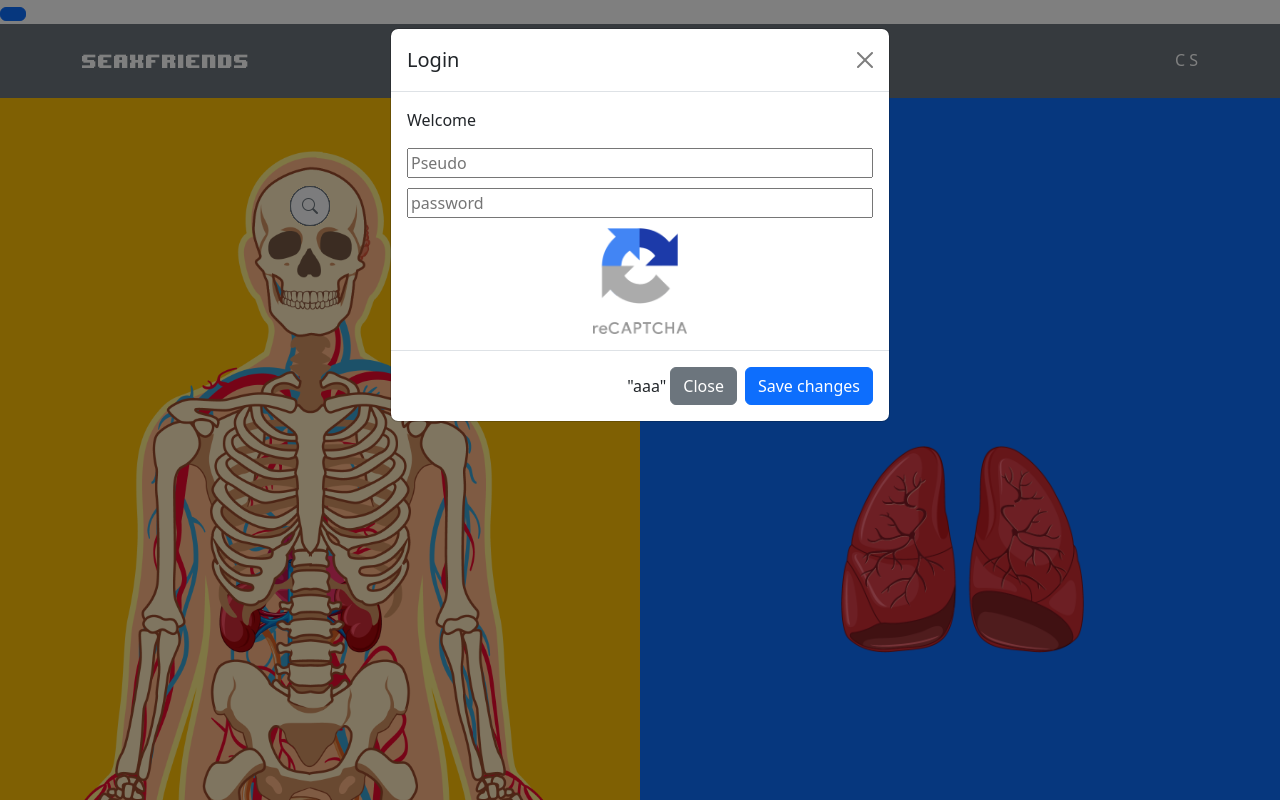
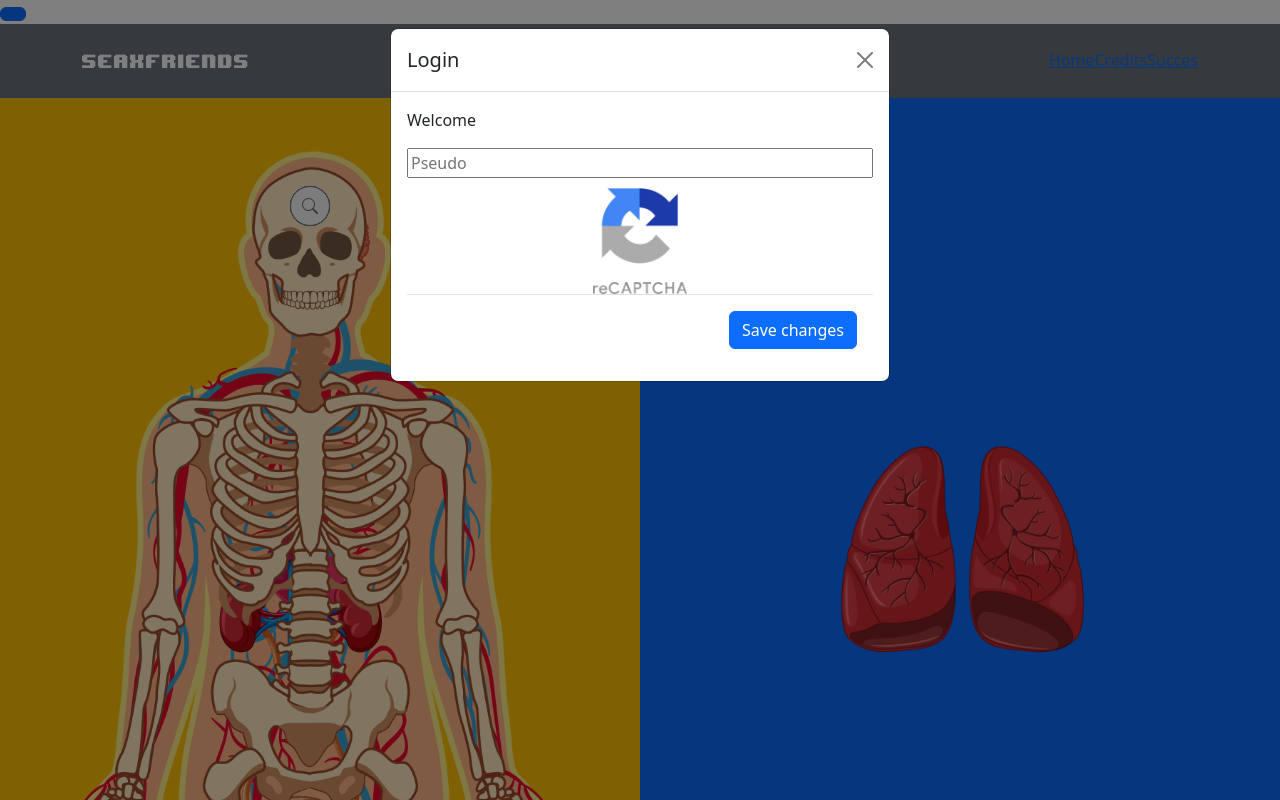
Before and after one commit to Shaddushi/NuitDeInfo, a Vue app in the folder Vue-frontEnd/: page / in a window 1280 px wide. Shown: the top 800 px of the page. Built offline with nearby package versions, Linux system fonts and the light colour scheme.

Commit message:
ajout name + routerlink

```diff
--- a/Vue-frontEnd/src/App.vue
+++ b/Vue-frontEnd/src/App.vue
@@ -2,22 +2,27 @@
 import { ref, onMounted } from 'vue';
 import Home from './pages/Home/Home.vue'
 import Header from './partials/Header.vue'
-import Modal from './components/Modal.vue';
-import Login from './partials/Login.vue';
-import axios from 'axios';
 import ModalLogin from "@/components/ModalLogin.vue";
+import { RouterLink} from 'vue-router'
+
+const user_name = ref("")
+const IsLogged = ref(false)
+const formHandler = (data) => {
+  user_name.value = data
+  IsLogged.value = true
+}
 
 </script>
 
 <template>
 
     <div class="h-100">
+        <div v-if="!IsLogged">
+          <ModalLogin @NewForm="formHandler" />
+        </div>
+        <Header />
 
-        <ModalLogin>
-          <template #modal_body> <Login></Login> </template>
-          <template #footer>"aaa"</template>
-        </ModalLogin>
-        <Header />
-        <Home />
+
+        <RouterView/>
     </div>
 </template>
--- a/Vue-frontEnd/src/components/ModalLogin.vue
+++ b/Vue-frontEnd/src/components/ModalLogin.vue
@@ -1,5 +1,5 @@
 <script setup>
-import {onMounted} from "vue";
+import {onMounted, watch,ref} from "vue";
 import Login from "../partials/Login.vue";
 
 const props = defineProps({
@@ -18,6 +18,19 @@ onMounted(() => {
   const myModal = new bootstrap.Modal('#exampleModal');
   myModal.show();
 })
+
+const user_name = ref("")
+
+const formHandler = (data) => {
+  user_name.value = data
+}
+const emit = defineEmits(['submitNewUserName']);
+
+
+watch(user_name, (new_user_name) =>{
+  emit("submitNewUserName", user_name.value);
+})
+
 </script>
 
 <template>
@@ -37,14 +50,9 @@ onMounted(() => {
           <button type="button" class="btn-close" data-bs-dismiss="modal" aria-label="Close"></button>
         </div>
         <div class="modal-body">
-          <Login/>
+          <Login @NewForm="formHandler"/>
         </div>
-        <div class="modal-footer">
-          <slot name="footer">
-          </slot>
-          <button type="button" class="btn btn-secondary" data-bs-dismiss="modal">Close</button>
-          <button type="button" class="btn btn-primary">Save changes</button>
-        </div>
+
       </div>
     </div>
   </div>
--- a/Vue-frontEnd/src/partials/Header.vue
+++ b/Vue-frontEnd/src/partials/Header.vue
@@ -1,5 +1,5 @@
 <script setup>
-
+    import { RouterLink } from 'vue-router';
 </script>
 
 
@@ -11,8 +11,11 @@
                 </div>
 
                 <div>
-                    <a href="/credits" class="text-white text-decoration-none"> C </a>
-                    <a href="/succes" class="text-white text-decoration-none"> S</a>
+                    <nav id="nav-bar">
+                        <RouterLink to="/">Home</RouterLink>
+                        <RouterLink to="/credits">Credits</RouterLink>
+                        <RouterLink to="/succes">Succes</RouterLink>
+                    </nav>
                 </div>
 
             </div>
--- a/Vue-frontEnd/src/partials/Login.vue
+++ b/Vue-frontEnd/src/partials/Login.vue
@@ -1,45 +1,28 @@
 <script setup>
-    import axios from 'axios';
-    import {defineEmits, ref} from 'vue';
-    const password = ref("");
-    const user_name = ref("");
-    const input_password = ref("");
-    const input_pseudo = ref("");
+import { defineEmits, ref } from 'vue';
 
-    const emit = defineEmits(['submitNewUserName'])
+const input_pseudo = ref("");
+const loggedin = ref(false)
+const emit = defineEmits(['submitNewUserName']);
 
-    const sendForm = () => {
-        emit("submitNewUserName",user_name.value
-        )
-    }
+const sendForm = () => {
+  loggedin.value = true
+  emit("submitNewUserName", input_pseudo.value);
+};
 
-
-    async function CreateNewUser( ) {
-        let data = JSON.stringify({"user":user_name.value, "password": password.value})
-            axios.post('http://localhost:8080/api/submitUser',data).then(() =>{
-                axios.get('http://localhost:8080/api/getUsers').then((response) =>{
-                    if(response.data.login){
-                        sendForm()
-                    }
-                })
-            }).catch((error) =>{
-                console.error('Erreur lors de la récupération du message :', error);
-            })
-    }
 </script>
-
 
 <template>
   <p>Welcome {{ input_pseudo }}</p>
   <div class="container-login">
     <div class="div-input">
       <input v-model="input_pseudo" placeholder="Pseudo" id="pseudo" />
-      <input v-model="input_password" placeholder="password" id="password" autocomplete="off" />
     </div>
     <div class="div-captcha">
       <img src="../assets/captcha/recaptcha.png" alt="captcha" />
     </div>
   </div>
-
-
+  <div class="modal-footer">
+    <button type="button" class="btn btn-primary" @click="sendForm()">Save changes</button>
+  </div>
 </template>
--- a/Vue-frontEnd/src/router/index.js
+++ b/Vue-frontEnd/src/router/index.js
@@ -1,6 +1,8 @@
 import { createRouter, createWebHistory } from 'vue-router'
 import App from '../App.vue'
 import Home from '../pages/Home/Home.vue'
+import Succes from '../pages/Home/Home.vue'
+import Credits from '../pages/Home/Home.vue'
 
 const router = createRouter({
   history: createWebHistory(import.meta.env.BASE_URL),
@@ -9,7 +11,7 @@ const router = createRouter({
       path: '/',
       name: 'home',
       component: Home,
-    },/*
+    },
     {
       path: '/succes',
       name: 'succes',
@@ -20,7 +22,7 @@ const router = createRouter({
       name: 'credits',
       component: Credits,
     },
-    */
+
   ],
 })
 
```
Also changed, not shown: Vue-frontEnd/src/main.js (line endings or trailing spaces).
